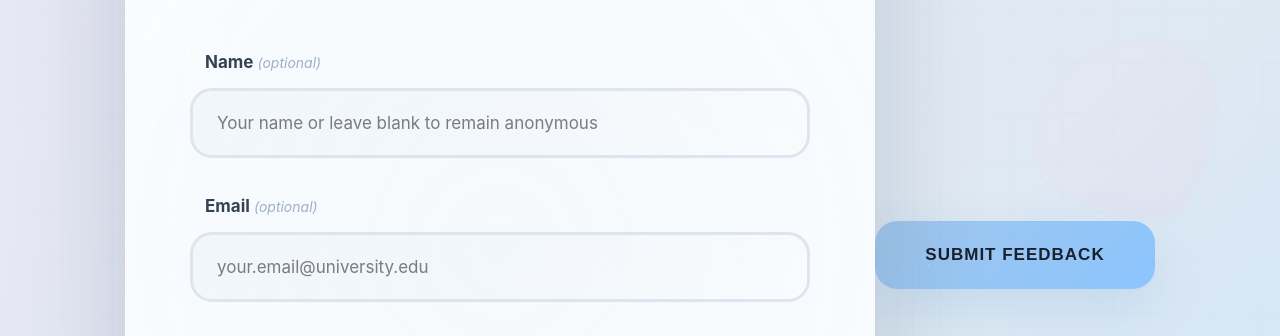
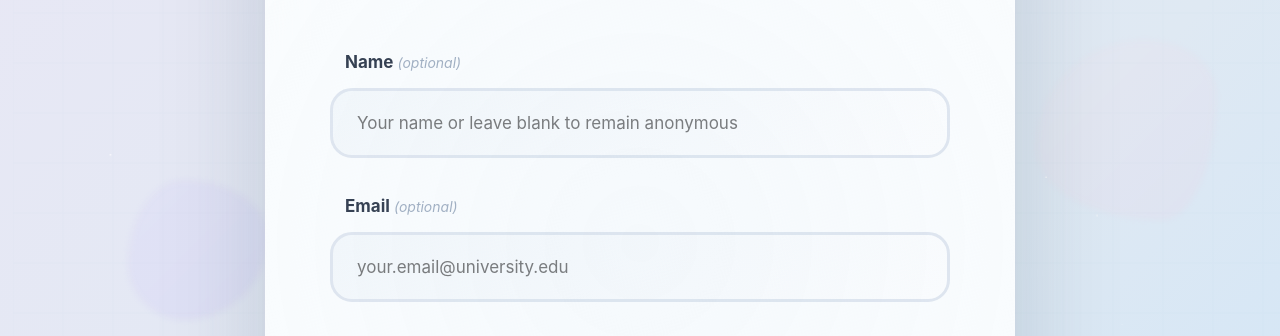
Before and after one commit to youness099/first-year-students-feedbacks, a plain HTML site: page index.html in a window 1280 px wide. Shown: the part 400-736 px from the top of the page. Drawn offline with Linux system fonts and the light colour scheme.

Commit message:
Update index.html

```diff
--- a/index.html
+++ b/index.html
@@ -1048,6 +1048,6 @@
 </body>
 
         <form id="feedbackForm" action="https://formspree.io/f/xrbyyjwo" method="POST" autocomplete="off">
-            <button type="submit"><i class="fa-solid fa-paper-plane"></i> Submit Feedback</button>
+
         </form>
 </html>
```
